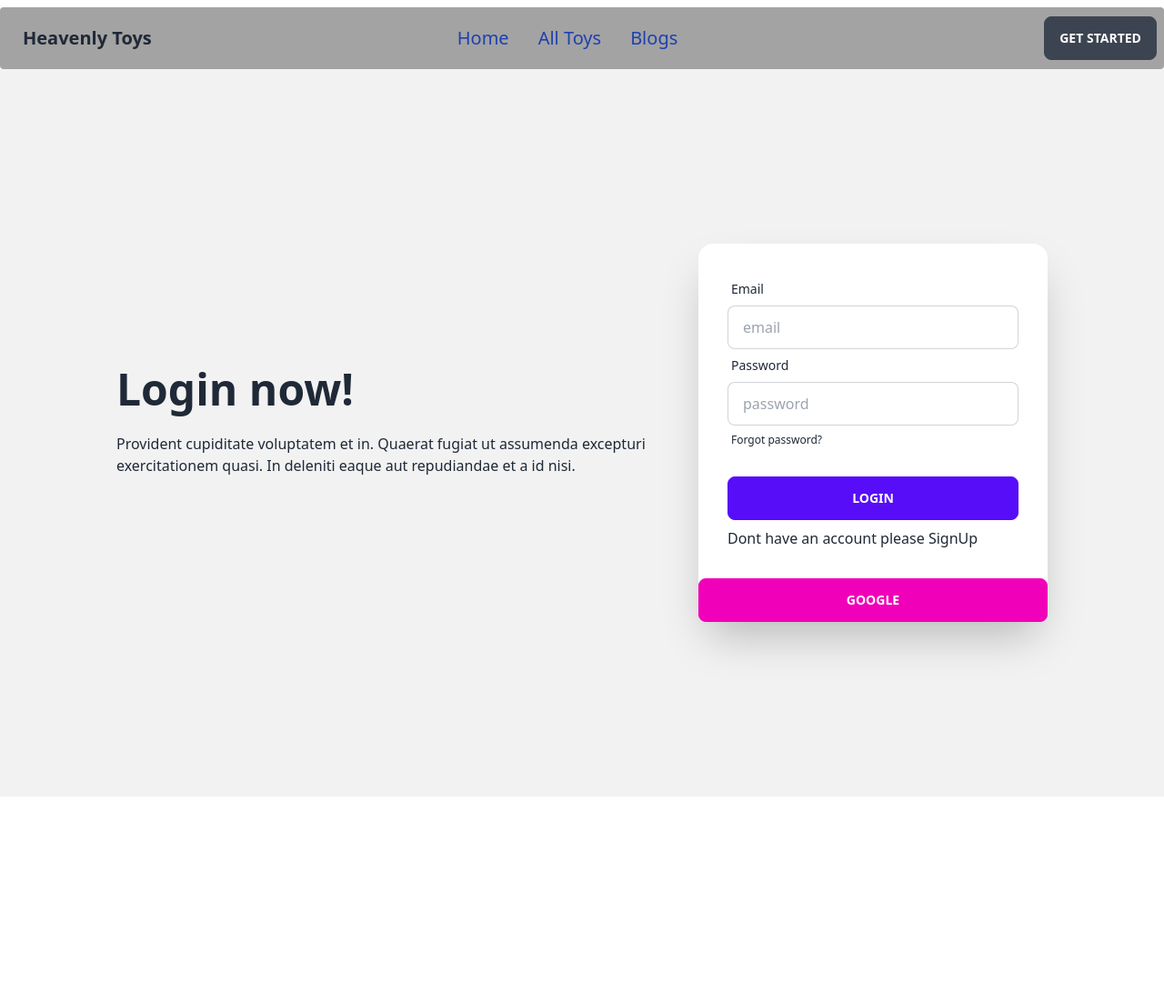
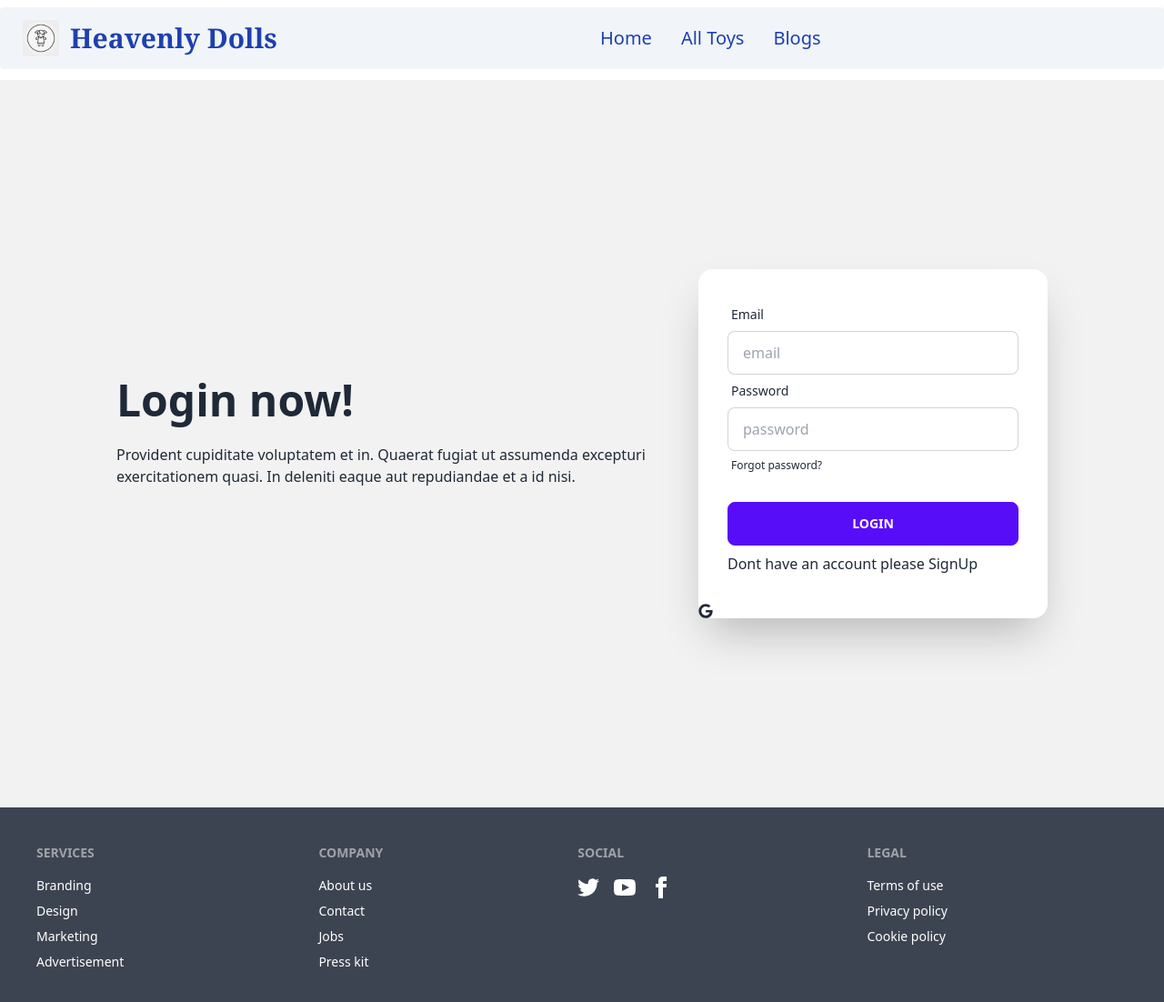
Before and after one commit to santawkhan/assignment-11-client, a React (Vite) app: page /login in a window 1280 px wide. Shown: the top 1102 px of the page at 91% size. Before the commit the page ends 876 px from the top, so only its background shows below. Built offline with nearby package versions, Linux system fonts and the light colour scheme; no server answers.

Commit message:
nav bar designed

```diff
--- a/package.json
+++ b/package.json
@@ -16,6 +16,7 @@
     "match-sorter": "^6.3.1",
     "react": "^18.2.0",
     "react-dom": "^18.2.0",
+    "react-icons": "^4.8.0",
     "react-router-dom": "^6.11.2",
     "react-tabs": "^6.0.1",
     "sort-by": "^1.2.0"
--- a/src/pages/Footer.jsx
+++ b/src/pages/Footer.jsx
@@ -3,7 +3,36 @@
 const Footer = () => {
     return (
         <div>
-
+            <footer className="footer p-10 bg-neutral text-neutral-content">
+                <div>
+                    <span className="footer-title">Services</span>
+                    <a className="link link-hover">Branding</a>
+                    <a className="link link-hover">Design</a>
+                    <a className="link link-hover">Marketing</a>
+                    <a className="link link-hover">Advertisement</a>
+                </div>
+                <div>
+                    <span className="footer-title">Company</span>
+                    <a className="link link-hover">About us</a>
+                    <a className="link link-hover">Contact</a>
+                    <a className="link link-hover">Jobs</a>
+                    <a className="link link-hover">Press kit</a>
+                </div>
+                <div>
+                    <span className="footer-title">Social</span>
+                    <div className="grid grid-flow-col gap-4">
+                        <a><svg xmlns="http://www.w3.org/2000/svg" width="24" height="24" viewBox="0 0 24 24" className="fill-current"><path d="M24 4.557c-.883.392-1.832.656-2.828.775 1.017-.609 1.798-1.574 2.165-2.724-.951.564-2.005.974-3.127 1.195-.897-.957-2.178-1.555-3.594-1.555-3.179 0-5.515 2.966-4.797 6.045-4.091-.205-7.719-2.165-10.148-5.144-1.29 2.213-.669 5.108 1.523 6.574-.806-.026-1.566-.247-2.229-.616-.054 2.281 1.581 4.415 3.949 4.89-.693.188-1.452.232-2.224.084.626 1.956 2.444 3.379 4.6 3.419-2.07 1.623-4.678 2.348-7.29 2.04 2.179 1.397 4.768 2.212 7.548 2.212 9.142 0 14.307-7.721 13.995-14.646.962-.695 1.797-1.562 2.457-2.549z"></path></svg></a>
+                        <a><svg xmlns="http://www.w3.org/2000/svg" width="24" height="24" viewBox="0 0 24 24" className="fill-current"><path d="M19.615 3.184c-3.604-.246-11.631-.245-15.23 0-3.897.266-4.356 2.62-4.385 8.816.029 6.185.484 8.549 4.385 8.816 3.6.245 11.626.246 15.23 0 3.897-.266 4.356-2.62 4.385-8.816-.029-6.185-.484-8.549-4.385-8.816zm-10.615 12.816v-8l8 3.993-8 4.007z"></path></svg></a>
+                        <a><svg xmlns="http://www.w3.org/2000/svg" width="24" height="24" viewBox="0 0 24 24" className="fill-current"><path d="M9 8h-3v4h3v12h5v-12h3.642l.358-4h-4v-1.667c0-.955.192-1.333 1.115-1.333h2.885v-5h-3.808c-3.596 0-5.192 1.583-5.192 4.615v3.385z"></path></svg></a>
+                    </div>
+                </div>
+                <div>
+                    <span className="footer-title">Legal</span>
+                    <a className="link link-hover">Terms of use</a>
+                    <a className="link link-hover">Privacy policy</a>
+                    <a className="link link-hover">Cookie policy</a>
+                </div>
+            </footer>
         </div>
     );
 };
--- a/src/pages/Header.jsx
+++ b/src/pages/Header.jsx
@@ -19,9 +19,9 @@
                 <div id="item1" className="carousel-item w-full">
                     <img src={banner3} className="w-full rounded h-screen" />
                     <div className="absolute  transform -translate-y-1/2 left-10 mt-4 right-5 top-1/2 ">
-                        <h3 className='text-6xl text-black font-bold font-serif'>Collect Your Desired <br /> Doll For Your Child</h3>
-                        <p className='text-4xl text-black font-medium'>Join our community to find <br /> your rare items,and play aroun here.</p>
-                        <button className="btn btn-active mt-3 text-black">Discover Now</button>
+                        <h3 className='text-6xl text-blue-800 font-bold font-serif'>Collect Your Desired <br /> Doll For Your Child</h3>
+                        <p className='text-4xl text-blue-800 font-medium'>Join our community to find <br /> your rare items,and play aroun here.</p>
+                        <button className="btn btn-outline btn-primary mt-4">Discover Now</button>
                     </div>
                 </div>
 
--- a/src/pages/Login/Login.jsx
+++ b/src/pages/Login/Login.jsx
@@ -4,6 +4,8 @@
 import { AuthContext } from '../../provider/AuthProvider';
 import { GoogleAuthProvider, getAuth, signInWithPopup } from 'firebase/auth';
 import app from '../../firebase/firebase.config';
+import { FaGoogle } from "react-icons/fa";
+
 
 const Login = () => {
     const { signIn } = useContext(AuthContext);
@@ -69,7 +71,7 @@
 
                             <p>Dont have an account please <Link to={'/signUp'}>SignUp</Link ></p>
                         </div>
-                        <button onClick={handleGoogleSignIn} className='btn btn-secondary'>Google</button>
+                        <button onClick={handleGoogleSignIn} className=' w-48'><FaGoogle /></button>
                     </div>
                 </div>
 
--- a/src/pages/NavBar.jsx
+++ b/src/pages/NavBar.jsx
@@ -2,6 +2,7 @@
 import { Link } from 'react-router-dom';
 import { AuthContext } from '../provider/AuthProvider';
 import './Css/Banner.css'
+import logo from '../assets/images/logo.jpg'
 
 
 const NavBar = () => {
@@ -19,15 +20,15 @@
 
         <li><Link to="/blogs"><span className='text-xl text-blue-800'>Blogs</span></Link></li>
         {
-            user?.email ? <> <li><Link to="/addToys"><span className='text-xl text-blue-800'>Add A Toy</span></Link></li> <li><Link to="/myToys"><span className='text-xl text-blue-800'>My Toys</span></Link></li>  <img src={user?.photoURL} className='rounded-full w-12' alt="" /> <li><button onClick={handleLogout}><span className='text-xl text-blue-800' >LogOut</span></button></li> </> : <li><Link to="/login"><span className='text-xl text-blue-800'></span></Link></li>
+            user?.email ? <> <li><Link to="/addToys"><span className='text-xl text-blue-800'>Add A Toy</span></Link></li> <li><Link to="/myToys"><span className='text-xl text-blue-800'>My Toys</span></Link></li>  <img src={user?.photoURL} className='rounded-full w-12' title={user?.displayName} alt="" /> <li><button className='btn btn-success' onClick={handleLogout}><span className='text-xl text-blue-800 ' >LogOut</span></button></li> </> : <li><Link to="/login"><span className='text-xl text-blue-800'></span></Link></li>
         }
 
 
 
     </>
     return (
-        <div>
-            <div className="navbar bg-neutral-400 mt-2 rounded">
+        <div className='mb-3'>
+            <div className="navbar bg-slate-100 mt-2 rounded">
                 <div className="navbar-start">
                     <div className="dropdown">
                         <label tabIndex={0} className="btn btn-ghost lg:hidden">
@@ -37,16 +38,17 @@
                             {navItems}
                         </ul>
                     </div>
-                    <a className="btn btn-ghost normal-case text-xl">Heavenly Toys</a>
+                    <a className="btn btn-ghost normal-case text-xl"> <img src={logo} className='w-10 rounded' alt="" /> <span className='ml-3 font-serif font-bold text-blue-800 text-3xl'>Heavenly Dolls</span>
+                    </a>
                 </div>
                 <div className="navbar-center hidden lg:flex">
                     <ul className="menu menu-horizontal px-1">
                         {navItems}
                     </ul>
                 </div>
-                <div className="navbar-end">
+                {/* <div className="navbar-end">
                     <a className="btn">Get started</a>
-                </div>
+                </div> */}
             </div>
         </div >
     );
```
Also changed, not shown: src/assets/images/logo.jpg (added), 1 other file (tests, documents, lock files or other folders).
